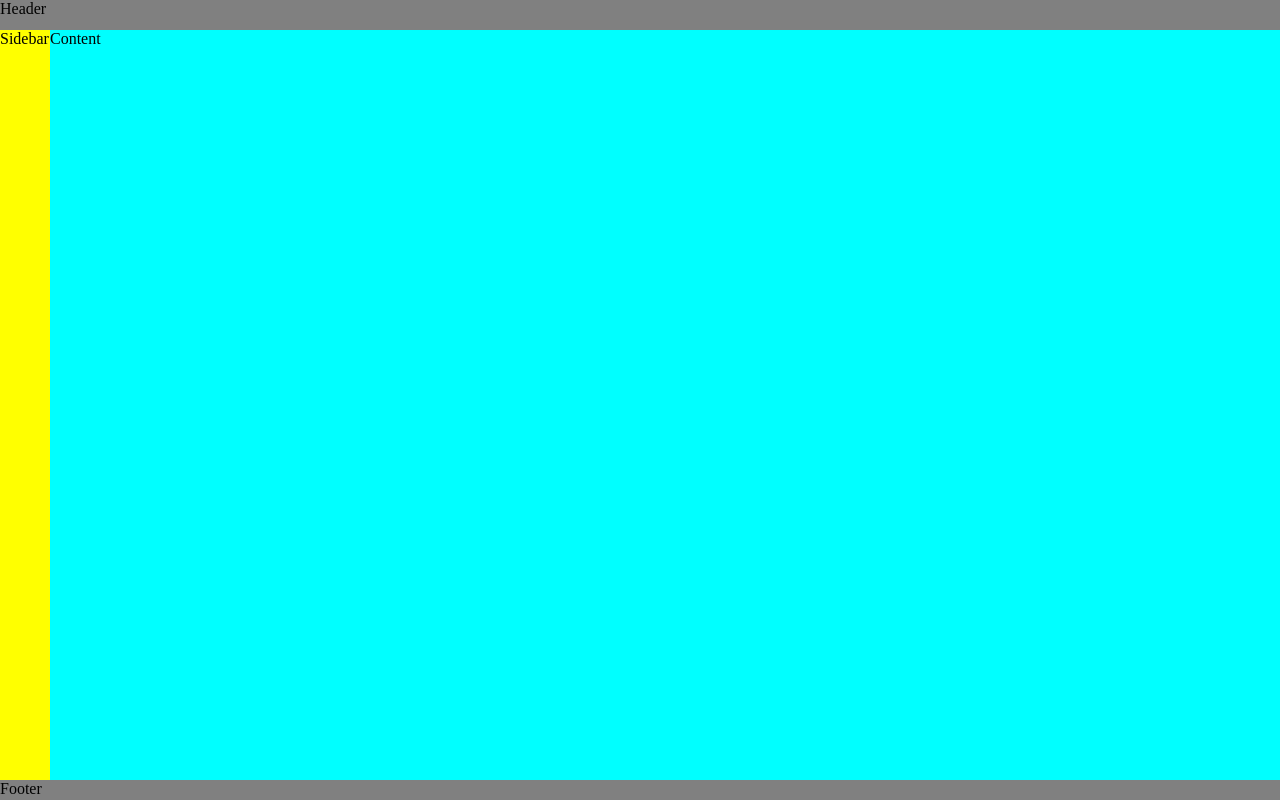
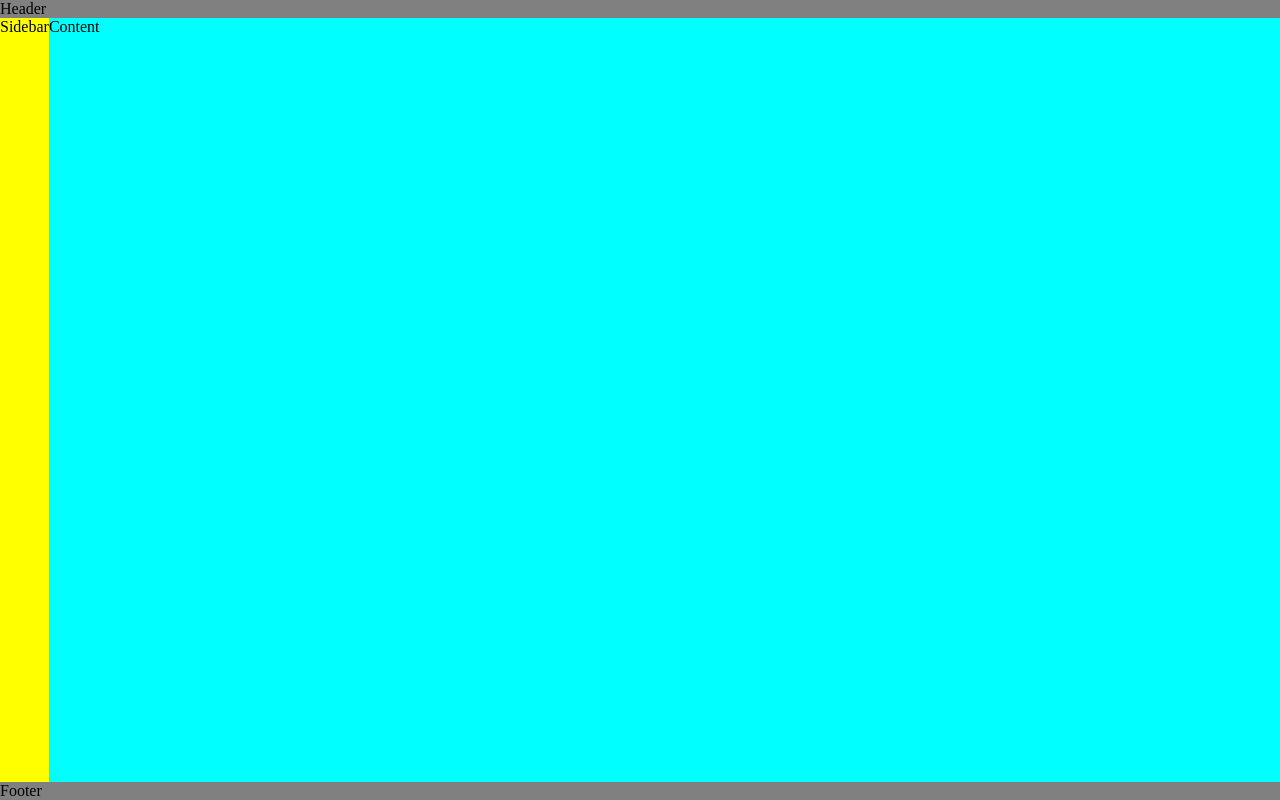
Before and after one commit to bodde/grid-layout-js, a website built with Vite: page index.html in a window 1280 px wide. Built offline with nearby package versions, Linux system fonts and the light colour scheme.

Commit message:
using template & sizes fitting content

```diff
--- a/style.css
+++ b/style.css
@@ -9,30 +9,33 @@ body {
 .container {
   height: 100vh;
   display: grid;
-  grid-template-columns: [col-start] 50px [col-sidebar-end] auto [col-end];
-  grid-template-rows: [row-start] 30px [row-header-end] auto [row-footer-start] 20px [row-end];
+  grid-template-columns: auto 1fr;
+  grid-template-rows: auto 1fr auto;
+  grid-auto-rows: max-content;
+  grid-auto-columns: max-content;
+  grid-template-areas:
+    "header header"
+    "sidebar content"
+    "footer footer";
 }
 
 .header {
   background-color: grey;
-  grid-column: col-start / col-end;
-  grid-row-start: row-start / row-header-end;
+  grid-area: header;
 }
 
 .sidebar {
   background-color: yellow;
-  grid-column: col-start / col-sidebar-end;
-  grid-row: row-header-end / row-footer-start;
+  grid-area: sidebar;
 }
 
 .content {
   background-color: cyan;
-  grid-column: col-sidebar-end / col-end;
-  grid-row: row-header-end / row-footer-start;
+  grid-area: content;
 }
 
 .footer {
   background-color: gray;
-  grid-column: col-start / col-end;
-  grid-row: row-footer-start / row-end;
+  grid-area: footer;
+  grid-auto-rows: max-content;
 }
```
